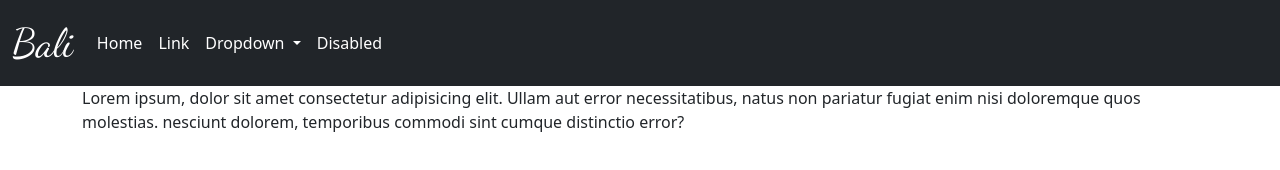
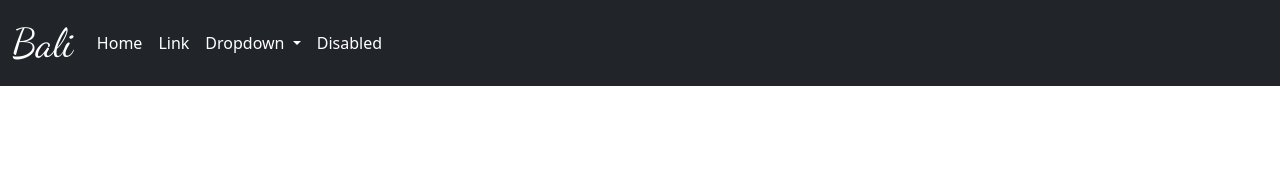
Before and after one commit to AqdasDar/Projet-1, a plain HTML site: page index.html in a window 1280 px wide. Drawn offline with nearby package versions, Linux system fonts and the light colour scheme.

Commit message:
modified:   index.html

```diff
--- a/index.html
+++ b/index.html
@@ -54,7 +54,6 @@
     <div class="container">
       <div class="row">
         <div class="col-md-12">
-          Lorem ipsum, dolor sit amet consectetur adipisicing elit. Ullam aut error necessitatibus, natus non pariatur fugiat enim nisi doloremque quos molestias.  nesciunt dolorem, temporibus commodi sint cumque distinctio error?
         </div>
       </div>
     <script
```
